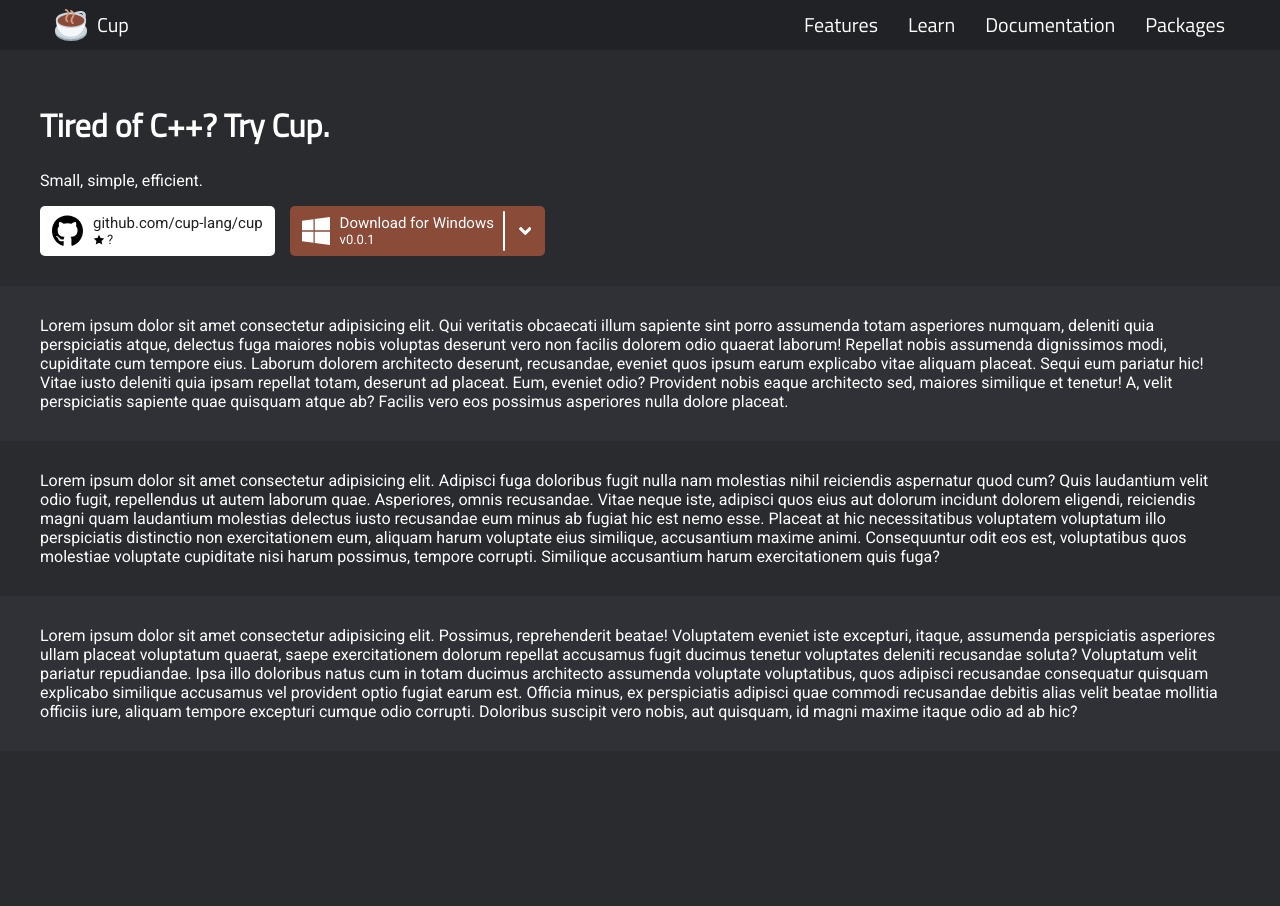
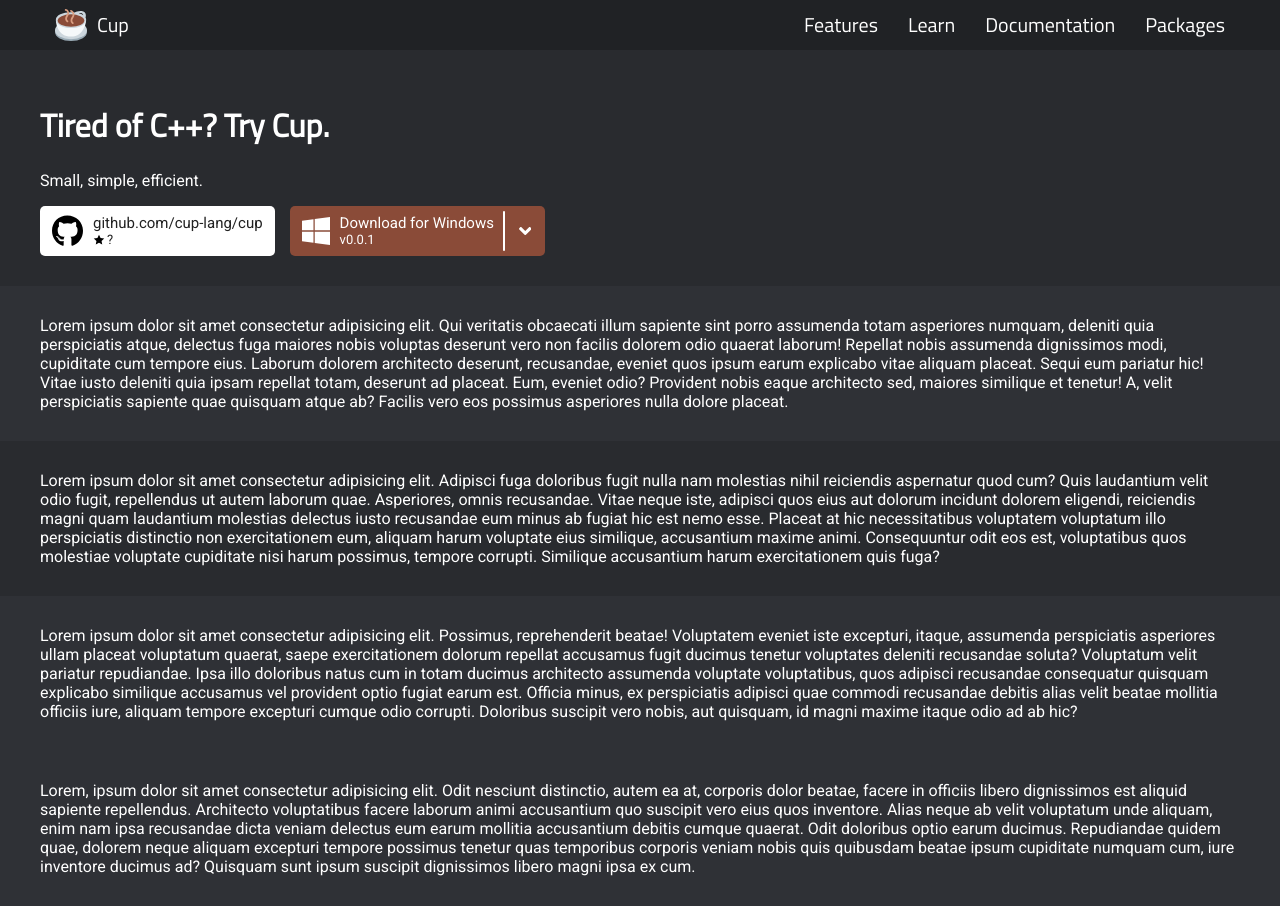
Before and after one commit to cup-lang/cup-lang.org, a Jekyll site: the page built from index.html, in a window 1280 px wide. Built offline with Jekyll 4.4.1, drawn with Linux system fonts in a browser that asks for light colours; comment, search, counter and statistics services are not loaded.

Commit message:
Update index.html

```diff
--- a/index.html
+++ b/index.html
@@ -7,7 +7,8 @@ layout: default
         <h1>Tired of C++? Try Cup.</h1>
         <p>Small, simple, efficient.</p>
         <div id="top-buttons">
-            <a id="github-button" class="top-button" target="_blank" title="Github" href="https://github.com/cup-lang/cup">
+            <a id="github-button" class="top-button" target="_blank" title="Github"
+                href="https://github.com/cup-lang/cup">
                 <svg aria-hidden="true" focusable="false" role="img" xmlns="http://www.w3.org/2000/svg"
                     viewBox="0 0 496 512">
                     <path
@@ -19,7 +20,8 @@ layout: default
                     <span id="star-count" class="top-button-sub-info"></span>
                 </div>
             </a>
-            <a id="download-button" class="top-button" title="Download" href="https://github.com/cup-lang/cup/raw/master/bin/cup.exe">
+            <a id="download-button" class="top-button" title="Download"
+                href="https://github.com/cup-lang/cup/raw/master/bin/cup.exe">
                 <svg aria-hidden="true" focusable="false" role="img" xmlns="http://www.w3.org/2000/svg"
                     viewBox="0 0 448 512">
                     <path fill="currentColor"
@@ -80,3 +82,15 @@ layout: default
         quisquam, id magni maxime itaque odio ad ab hic?
     </div>
 </div>
+<div class="section section-odd">
+    <div class="section-content content">
+        Lorem, ipsum dolor sit amet consectetur adipisicing elit. Odit nesciunt
+        distinctio, autem ea at, corporis dolor beatae, facere in officiis libero dignissimos est aliquid sapiente
+        repellendus. Architecto voluptatibus facere laborum animi accusantium quo suscipit vero eius quos inventore.
+        Alias neque ab velit voluptatum unde aliquam, enim nam ipsa recusandae dicta veniam delectus eum earum mollitia
+        accusantium debitis cumque quaerat. Odit doloribus optio earum ducimus. Repudiandae quidem quae, dolorem neque
+        aliquam excepturi tempore possimus tenetur quas temporibus corporis veniam nobis quis quibusdam beatae ipsum
+        cupiditate numquam cum, iure inventore ducimus ad? Quisquam sunt ipsum suscipit dignissimos libero magni ipsa ex
+        cum.
+    </div>
+</div>
```
